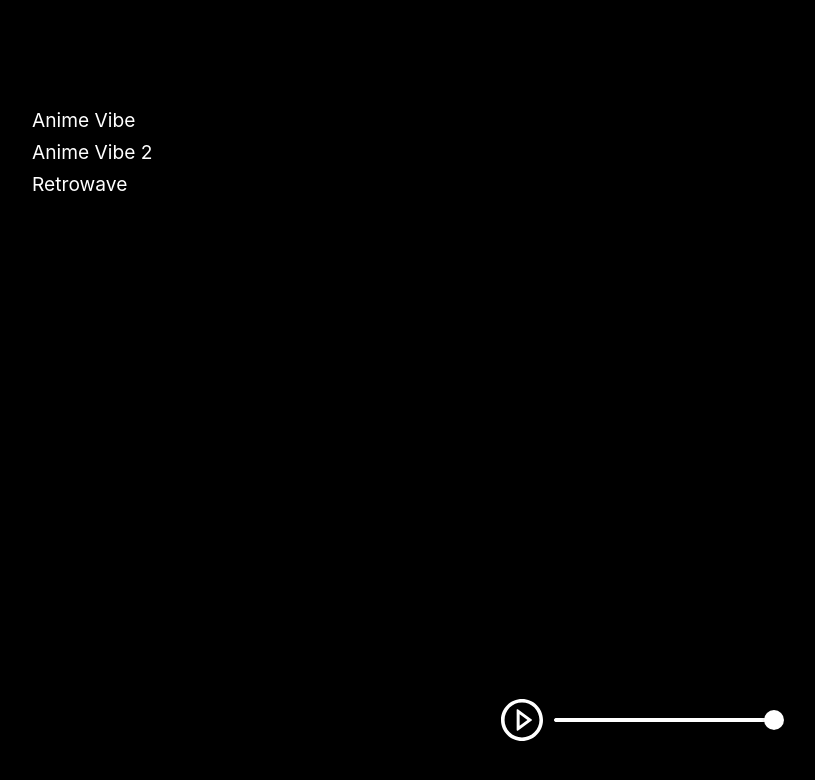
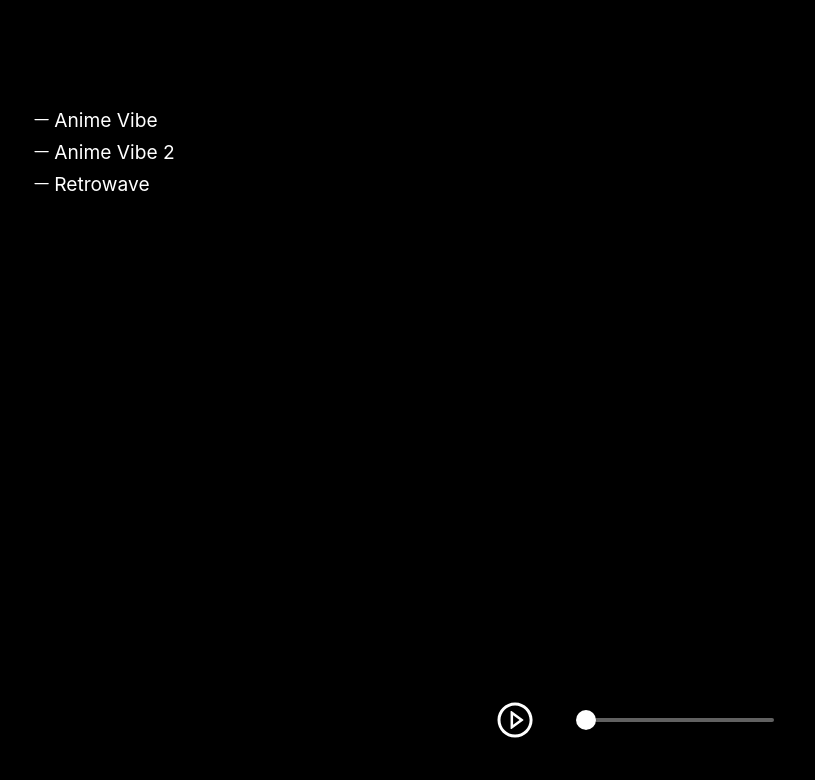
Before and after one commit to PatrickValera/16_studifi, a Next.js app in the folder frontend/: page / in a window 1280 px wide. Shown: the top 780 px of the page, without its empty margins (0-815 px from the left). Built offline with nearby package versions, Linux system fonts and the light colour scheme.

Commit message:
control changes

```diff
--- a/frontend/components/Radio/RadioStations.js
+++ b/frontend/components/Radio/RadioStations.js
@@ -1,17 +1,33 @@
 import React from 'react'
 import { Box, Button, Paper, Stack } from '@mui/material'
-const RadioStations = ({ radioStations, setVideoSrc, setAudioSrc, setMuted,setPlaying }) => {
+import { BsDashLg } from 'react-icons/bs'
+const RadioStations = ({ radioStations, setVideoSrc, setAudioSrc, setMuted, setPlaying, setVolume }) => {
     return (
         <Box className='radio-stations-container'
-            sx={{ position: 'fixed',  height: '100%', p: 1,pl:4,top:'100px', zIndex: '100' }}>
-            <Stack spacing={1} direction='column' sx={{justifyContent:'center'}}>
+            sx={{ position: 'fixed', height: '100%', p: 1, pl: 4, top: '100px', zIndex: '100' }}>
+            <Stack spacing={1} direction='column'>
                 {radioStations.map((station, index) => (
-                    <Paper elevation={0} sx={{bgcolor:'transparent',color:'white',fontSize:'1.2rem'}}key={index} onClick={() => {
-                        setVideoSrc(station.video)
-                        setAudioSrc(station.audio)
-                        setPlaying(true)
-                        setMuted(false)
-                    }}>{station.name}</Paper>
+                    <Paper elevation={0} sx={[
+                        {
+                            bgcolor: 'transparent',
+                            color: 'white',
+                            fontSize: '1.2rem',
+                            cursor: 'pointer',
+                            display: 'flex',
+                            alignItems: 'center'
+                        },
+                        {
+                            '&:hover': {
+                                color: 'red'
+                            }
+                        }]}
+                        key={index} onClick={() => {
+                            setVideoSrc(station.video)
+                            setAudioSrc(station.audio)
+                            setPlaying(true)
+                            setMuted(false)
+                            setTimeout(()=>setVolume(1),100)
+                        }}><BsDashLg style={{ marginRight: '3px' }} />{station.name}</Paper>
                 ))}
             </Stack>
 
--- a/frontend/components/Radio/RadioVideo.js
+++ b/frontend/components/Radio/RadioVideo.js
@@ -4,8 +4,8 @@ import ReactPlayer from 'react-player/youtube'
 
 const RadioVideo = ({ videoSrc, audioSrc, playing, muted, volume }) => {
     useEffect(() => {
-    console.log(playing)
-    }, [playing])
+    console.log('volume: ',volume)
+    }, [volume])
 
     return (
         <Box className='video-container' sx={{ position: 'relative'}}
@@ -34,7 +34,7 @@ const RadioVideo = ({ videoSrc, audioSrc, playing, muted, volume }) => {
             >
                 <Box className='overlay-header' sx={{flex:'60px 0 0',bgcolor: 'black', opacity: `${playing ? '.1' : '.9'}`, top: '0', transition:`all ${playing?'350ms ease-in':'120ms ease-out'}`}}></Box>
                 <Box className='overlay-body' sx={{flexGrow:'1'}}></Box>
-                <Box className='overlay-footer' sx={{flex:'20vh 0 0',bgcolor: 'black', opacity: `${playing ? '0' : '1'}`,boxSizing:'content-box', bottom: '0',pb:{xs:'10vh',md:'0'}, transition:`all ${playing?'350ms ease-in':'120ms ease-out'}`}}></Box>
+                <Box className='overlay-footer' sx={{flex:'20vh 0 0',bgcolor: 'black', opacity: `${playing ? '0' : '1'}`,boxSizing:'content-box', bottom: '0',pb:{xs:'10vh',sx:'5vh',md:'0'}, transition:`all ${playing?'350ms ease-in':'120ms ease-out'}`}}></Box>
 
             </Box>
         </Box>
--- a/frontend/components/Radio/RadioVideoController.js
+++ b/frontend/components/Radio/RadioVideoController.js
@@ -1,7 +1,10 @@
-import React from 'react'
+import React, { useRef } from 'react'
 import { Box, Button, Slider } from '@mui/material'
-import {AiOutlinePlayCircle,AiOutlinePauseCircle} from 'react-icons/ai'
+import {AiOutlinePlayCircle,AiOutlinePauseCircle,AiOutlineSound} from 'react-icons/ai'
+import {GrVolumeMute} from 'react-icons/gr'
+
 const RadioVideoController = ({ playing, setMuted, setPlaying, volume, setVolume }) => {
+    const lastVol=useRef(1)
 
     const handleClick=(e) => {
         setMuted(state => !state)
@@ -12,7 +15,7 @@ const RadioVideoController = ({ playing, setMuted, setPlaying, volume, setVolume
             sx={{
                 zIndex:'100',
                 boxSizing:'content-box',
-                pb:{xs:'10vh',md:'0'},
+                pb:{xs:'10vh',sx:'5vh',md:'0'},
                 position: 'absolute',
                 width: '100%',
                 bottom: '0',
@@ -24,7 +27,7 @@ const RadioVideoController = ({ playing, setMuted, setPlaying, volume, setVolume
         >
             <Box sx={{ maxWidth: '300px',width:'100%',display:'flex',alignItems:'center' }}>
                 <Button
-                sx={{fontSize:'3rem',color:'white'}}
+                sx={{fontSize:'4rem',color:'white',minWidth:'0',px:'5px'}}
                     variant='text'
                     onClick={handleClick}
                     disableRipple
@@ -32,8 +35,22 @@ const RadioVideoController = ({ playing, setMuted, setPlaying, volume, setVolume
                 >
                 {playing ? <AiOutlinePauseCircle/>: <AiOutlinePlayCircle/>}
                 </Button>
+                <Button
+                sx={{fontSize:'3rem',color:'white',minWidth:'0',px:'8px'}}
+                variant='text'
+                disableRipple
+                onClick={()=>{
+                    if(volume===0)setVolume(lastVol.current)
+                    else {  setVolume(0)}
+                }}>
+                {volume>0 ? <AiOutlineSound/>:  <GrVolumeMute/>}
+
+
+                </Button>
                 <Slider aria-label='Volume' sx={{flex:'auto 1 1',mr:2,color:'white'}} value={volume} max={1} min={0} step={.01} onChange={(e, val) => {
                     setVolume(val)
+                    lastVol.current=val
+                    console.log(lastVol.current)
                 }} />
             </Box>
         </Box>
--- a/frontend/data/radioStations.js
+++ b/frontend/data/radioStations.js
@@ -1,14 +1,14 @@
 const radioStations = [{
     name: 'Anime Vibe',
-    video: 'https://www.youtube.com/embed/6Y2aEZ-BBGQ?autoplay=1&mute=1&start=0',
-    audio: 'https://www.youtube.com/embed/6Y2aEZ-BBGQ?autoplay=1&mute=1&start=5',
+    video: 'https://www.youtube.com/embed/6Y2aEZ-BBGQ?autoplay=1&start=0',
+    audio: 'https://www.youtube.com/embed/6Y2aEZ-BBGQ?autoplay=1&start=5',
 }, {
     name: 'Anime Vibe 2',
-    video: 'https://www.youtube.com/embed/CUZgFxseyGo?autoplay=1&mute=1&start=0',
-    audio: 'https://www.youtube.com/embed/CUZgFxseyGo?autoplay=1&mute=1&start=20'
+    video: 'https://www.youtube.com/embed/CUZgFxseyGo?autoplay=1&start=8',
+    audio: 'https://www.youtube.com/embed/CUZgFxseyGo?autoplay=1&start=8'
 }, {
     name: 'Retrowave',
-    video: 'https://www.youtube.com/embed/BfCgF10C58Q?autoplay=1&mute=1&start=0',
-    audio: 'https://www.youtube.com/embed/BfCgF10C58Q?autoplay=1&mute=1&start=5'
+    video: 'https://www.youtube.com/embed/BfCgF10C58Q?autoplay=1&start=0',
+    audio: 'https://www.youtube.com/embed/BfCgF10C58Q?autoplay=1&start=5'
 }]
 export default radioStations
--- a/frontend/pages/index.js
+++ b/frontend/pages/index.js
@@ -12,7 +12,7 @@ export default function Home() {
   const [playing, setPlaying] = useState(false)
   const [videoSrc, setVideoSrc] = useState('')
   const [audioSrc, setAudioSrc] = useState('')
-  const [volume, setVolume] = useState(1)
+  const [volume, setVolume] = useState(0)
   useEffect(() => {
     const evt = new MouseEvent('click', {
       view: window,
@@ -44,7 +44,8 @@ export default function Home() {
           setVideoSrc={setVideoSrc}
           setAudioSrc={setAudioSrc}
           setMuted={setMuted}
-          setPlaying={setPlaying} />
+          setPlaying={setPlaying}
+          setVolume={setVolume} />
         <RadioVideo
           videoSrc={videoSrc}
           audioSrc={audioSrc}
```
